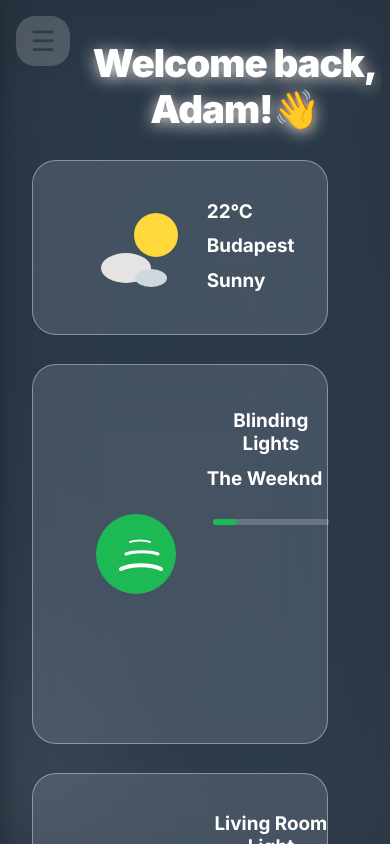
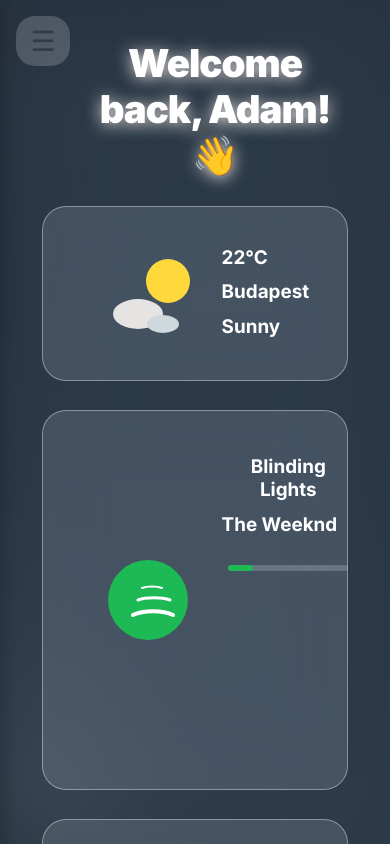
Before and after one commit to PetoAdam/homenavi, a React (Vite) app in the folder homenavi/: page / in a window 390 px wide. Shown: the top 844 px of the page. Built offline with nearby package versions, Linux system fonts and the light colour scheme.

Commit message:
Adjust sidebar and main layout for improved spacing and responsiveness

```diff
--- a/homenavi/src/App.css
+++ b/homenavi/src/App.css
@@ -342,7 +342,8 @@
   padding: 0 1.5rem; /* small padding on both sides */
   max-width: 100%;   /* Prevent overflow */
   box-sizing: border-box;
-  margin-right: 30px;
+  margin-right: 10px;
+  margin-left: 10px;
 }
 @media (max-width: 1500px) {
   .masonry-dashboard {
@@ -407,6 +408,8 @@
 }
 
 .dashboard-greeting {
+  padding-left: 1.5rem;
+  padding-right: 2.5rem;
   font-size: 2.4rem;
   font-weight: 900;
   color: #fff;
```
Also changed, not shown: homenavi/src/App.jsx (indentation only).
